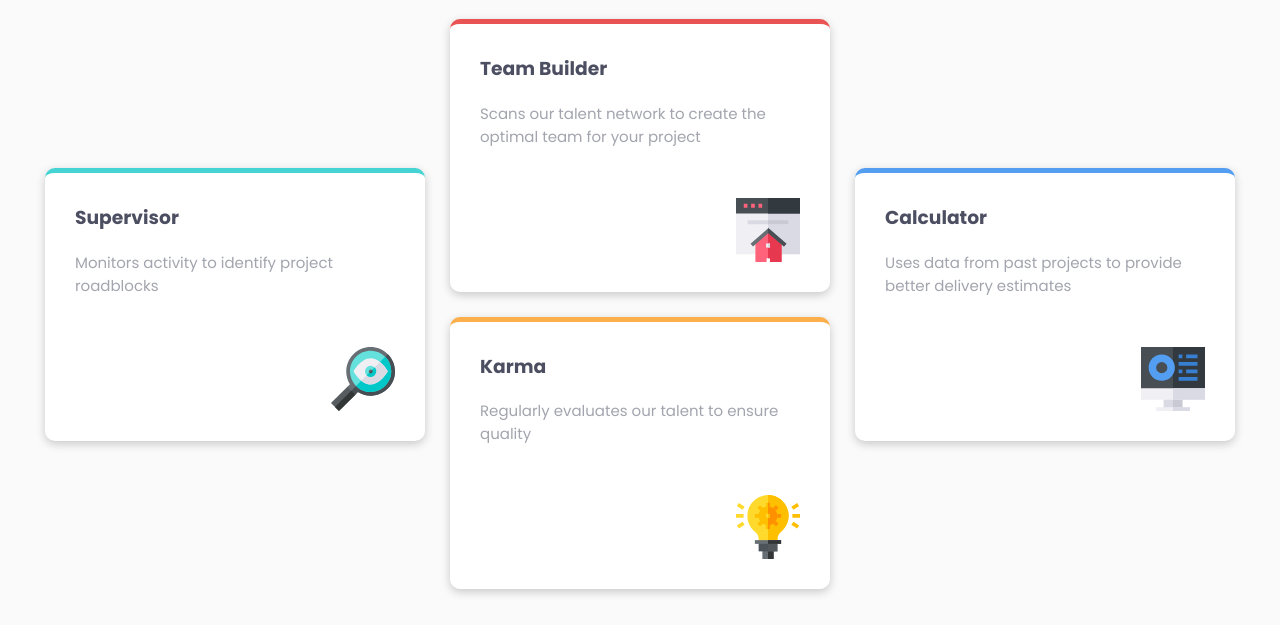
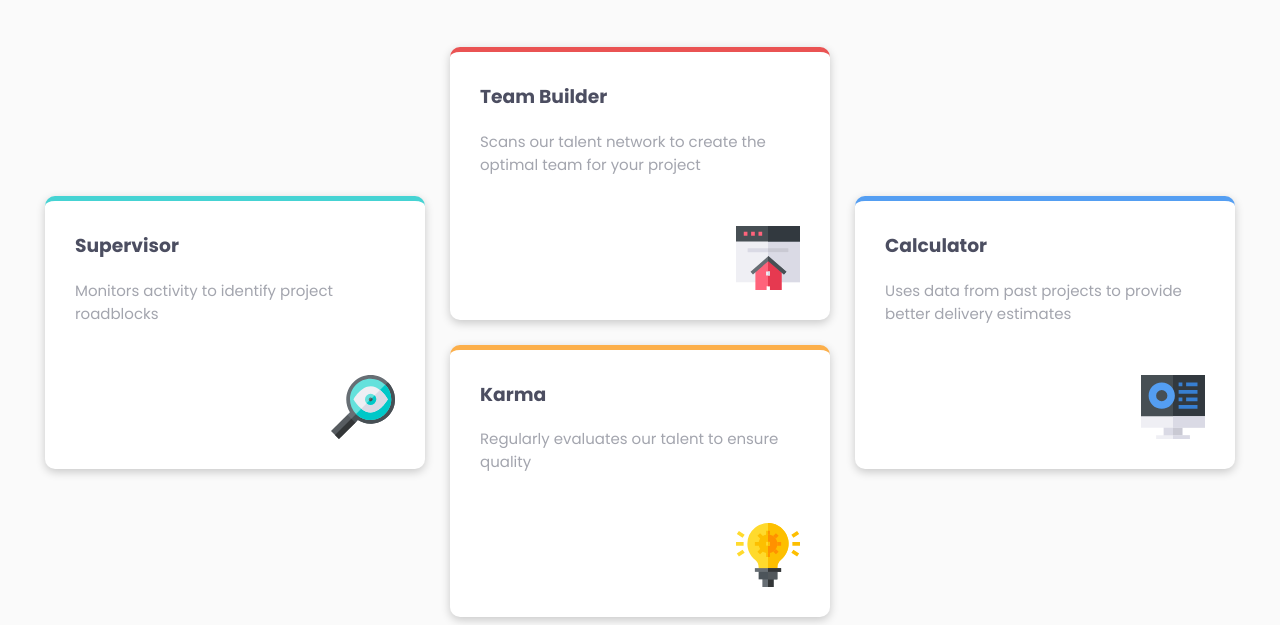
Before and after one commit to NalsDev/four-card-feature-section-master, a plain HTML site: page index.html in a window 1280 px wide. Shown: the part 175-800 px from the top of the page. Drawn offline with Linux system fonts and the light colour scheme.

Commit message:
completed the desktop version

```diff
--- a/style.css
+++ b/style.css
@@ -3,6 +3,15 @@ body{
   padding:0px;
   background-color:hsl(0, 0%, 98%);
   font-family:"Poppins", sans-serif;
+}
+
+main{
+  width:100%;
+  height:100%;
+  display:flex;
+  flex-direction:column;
+  justify-content:center;
+  align-items:center;
 }
 
 p{
@@ -26,14 +35,16 @@ main h1:first-child{
 
 .top-class{
   text-align:center;
+  width:500px;
 }
 
 .card-container{
   display:flex;
+  flex-direction: row;
   justify-content:center;
   align-items:center;
   column-gap: 25px;
-  margin-top:60px;
+  margin-top:50px;
 }
 
 .card-class{
@@ -78,3 +89,17 @@ main h1:first-child{
   display:flex;
   justify-content: end;
 }
+
+/* @media screen and (max-width:376px) {
+  body{
+    width:100%;
+  }
+
+  .top-class{
+    width:100%;
+  }
+
+  h1{
+    font-size: 15px;
+  }
+} */
```
